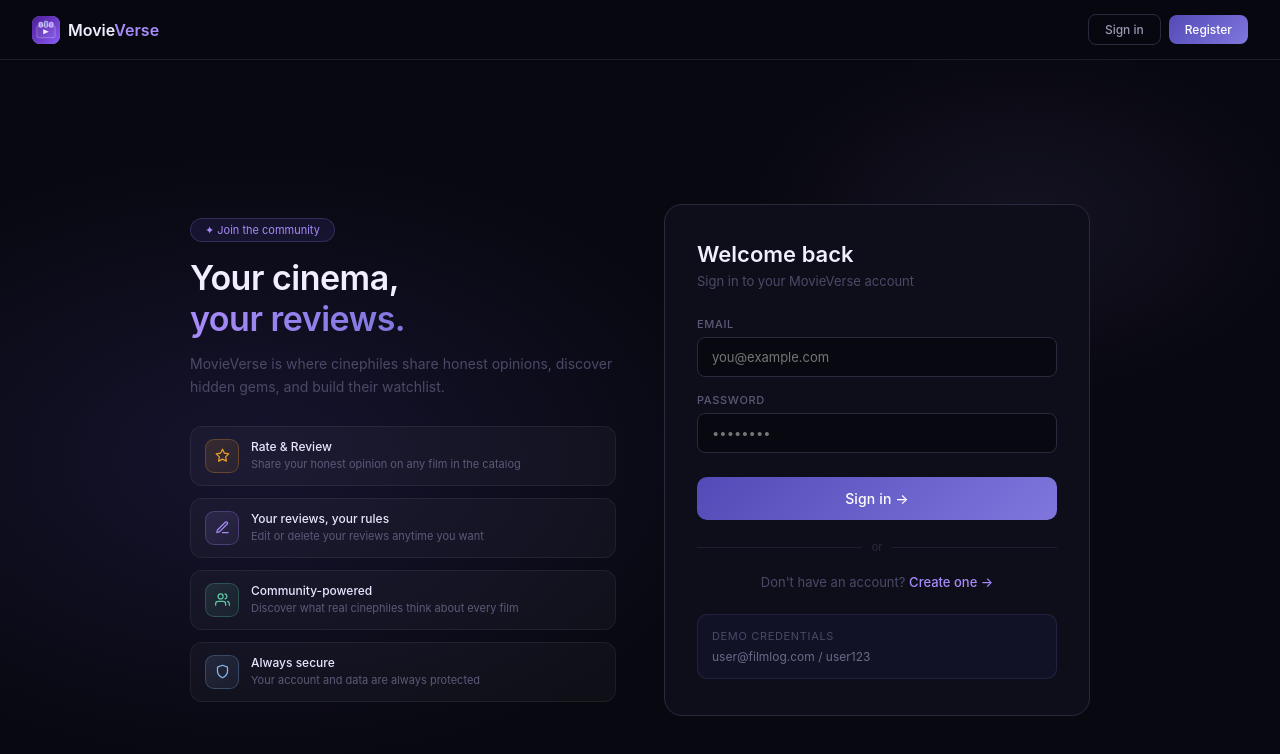
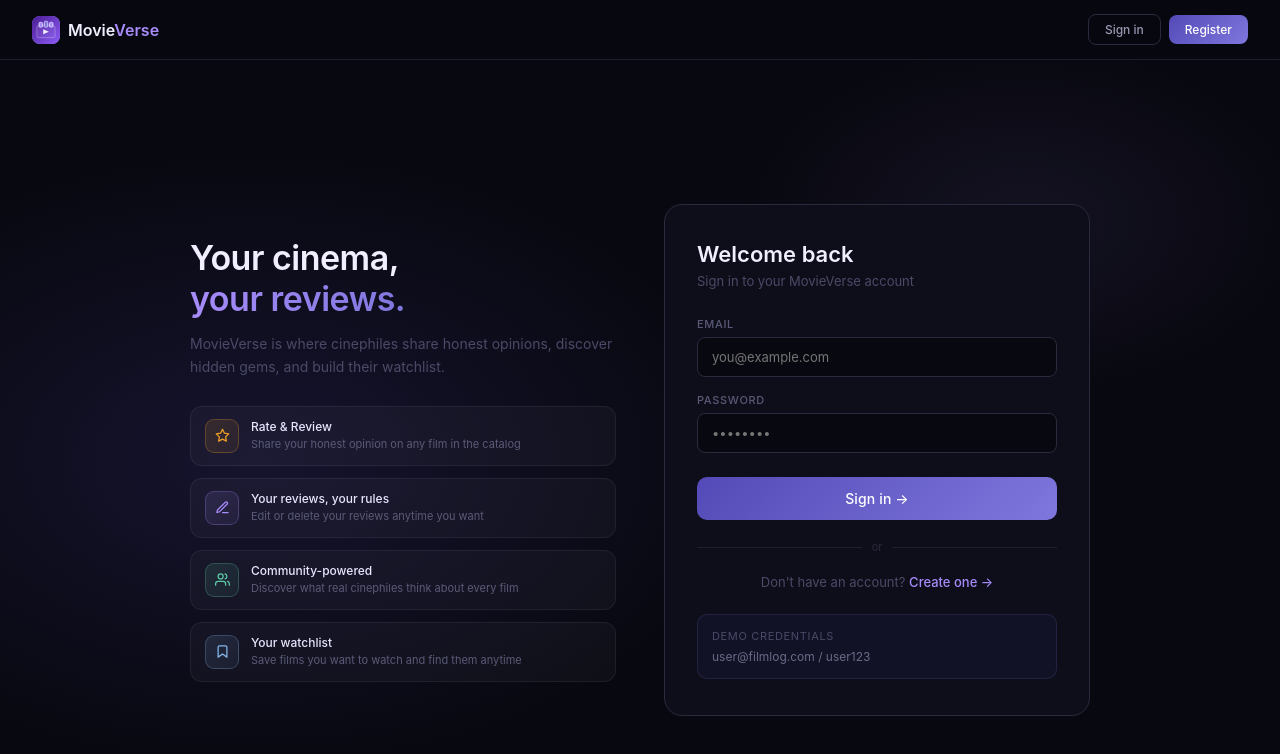
Before and after one commit to marianabarrero/filmlog, a React (Create React App) app in the folder frontend/: page /login in a window 1280 px wide. Shown: the top 754 px of the page. Built offline with nearby package versions, Linux system fonts and the light colour scheme; no server answers.

Commit message:
feat: improve login page with features panel

```diff
--- a/frontend/src/pages/Login.js
+++ b/frontend/src/pages/Login.js
@@ -33,12 +33,10 @@ const features = [
     title: 'Community-powered',
     text: 'Discover what real cinephiles think about every film',
   },
-  {
-    color: '#85b7eb',
-    path: 'M12 22s8-4 8-10V5l-8-3-8 3v7c0 6 8 10 8 10z',
-    title: 'Always secure',
-    text: 'Your account and data are always protected',
-  },
+  { color: '#85b7eb',
+    path: 'M19 21l-7-5-7 5V5a2 2 0 0 1 2-2h10a2 2 0 0 1 2 2z',
+    title: 'Your watchlist',
+    text: 'Save films you want to watch and find them anytime' },
 ];
 
 export default function Login() {
@@ -80,9 +78,6 @@ export default function Login() {
   const LeftPanel = () => (
     <div style={{ display: 'flex', flexDirection: 'column', justifyContent: 'center', padding: isMobile ? '0 0 32px' : '0' }}>
       <div style={{ marginBottom: isMobile ? '20px' : '28px' }}>
-        <div style={{ display: 'inline-flex', alignItems: 'center', gap: '6px', background: 'rgba(83,74,183,0.15)', border: '1px solid rgba(127,119,221,0.25)', borderRadius: '99px', padding: '4px 14px', fontSize: '11px', color: '#a78bfa', marginBottom: '16px' }}>
-          ✦ Join the community
-        </div>
         <h2 style={{ fontSize: isMobile ? '26px' : '34px', fontWeight: '600', color: '#f0eeff', lineHeight: '1.2', marginBottom: '12px', letterSpacing: '-0.5px' }}>
           Your cinema,<br />
           <span style={{ background: 'linear-gradient(90deg,#a78bfa,#7f77dd)', WebkitBackgroundClip: 'text', WebkitTextFillColor: 'transparent' }}>your reviews.</span>
@@ -116,8 +111,7 @@ export default function Login() {
 
       <div style={{ display: 'grid', gridTemplateColumns: isMobile ? '1fr' : '1fr 1fr', gap: isMobile ? '0' : '48px', maxWidth: '900px', width: '100%', position: 'relative', zIndex: 1 }}>
 
-        {isMobile && <LeftPanel />}
-        {!isMobile && <LeftPanel />}
+        <LeftPanel />
 
         <div style={{ background: '#0e0e1a', border: '1px solid #2a2a3e', borderRadius: '18px', padding: isMobile ? '28px 20px' : '36px 32px' }}>
           <div style={{ marginBottom: '28px' }}>
```
